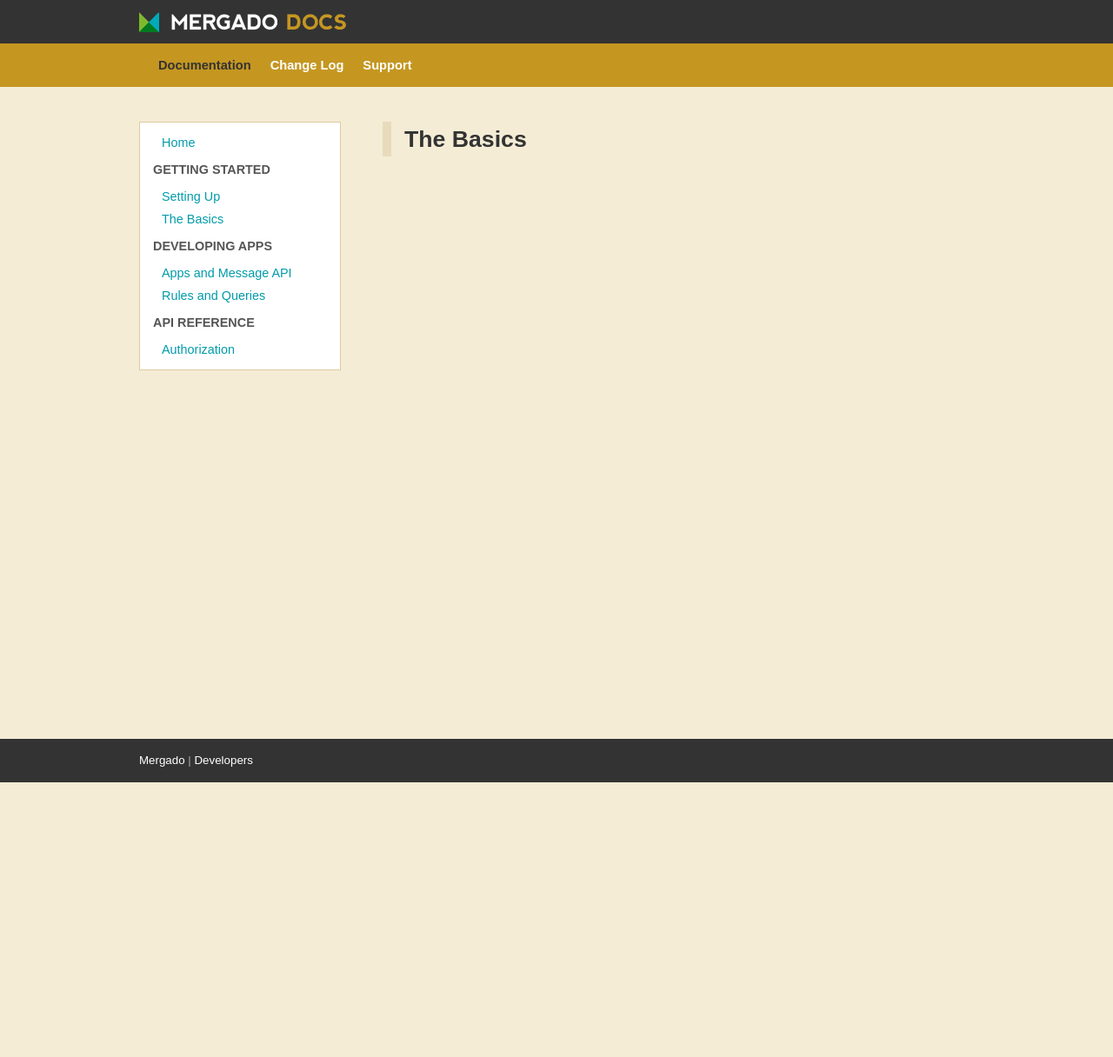
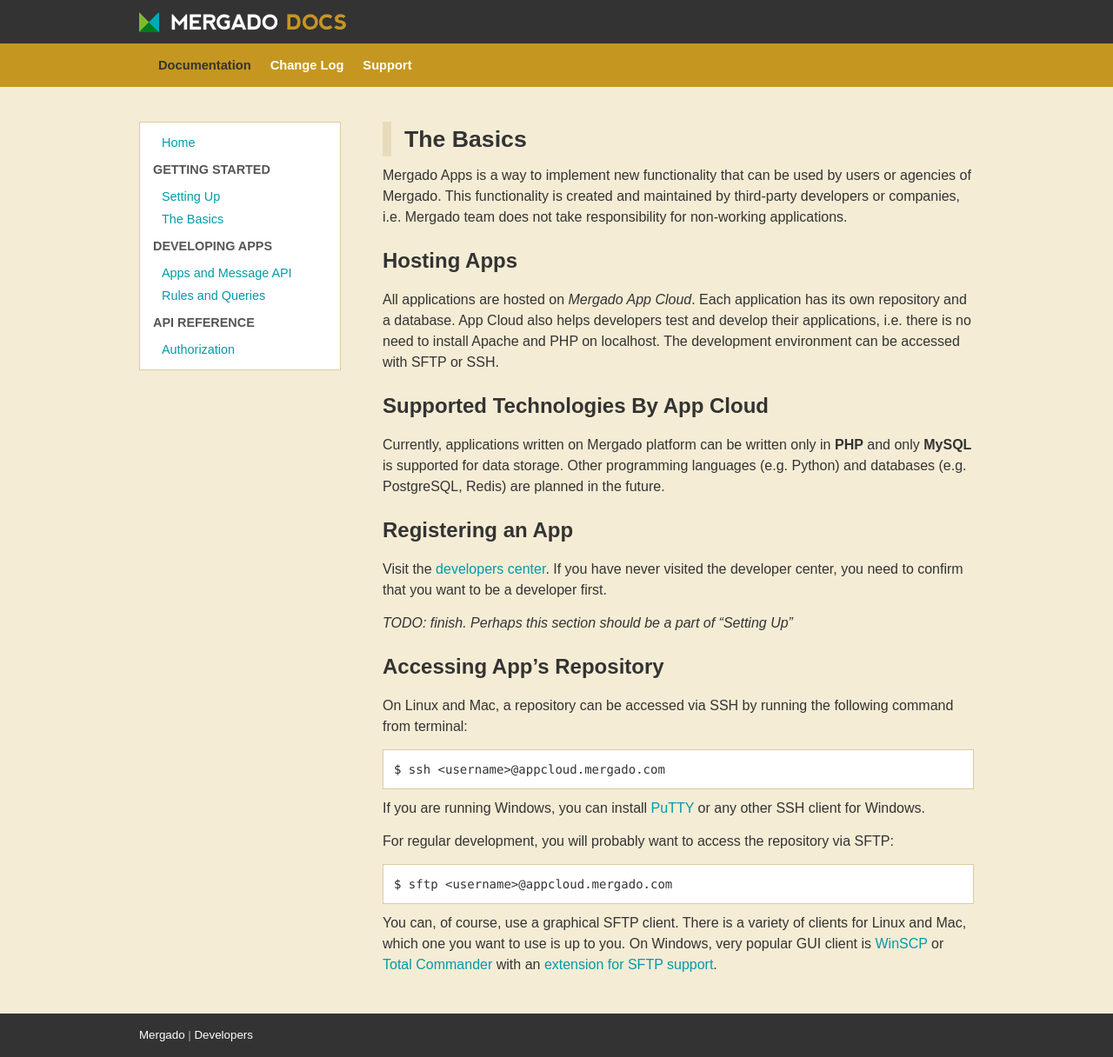
Before and after one commit to michalwiglasz/docs, a Jekyll site: the page built from _posts/2016-04-08-the-basics.md, in a window 1280 px wide. Shown: the whole page at 87% size. Built offline with Jekyll 4.4.1, drawn with Linux system fonts in a browser that asks for light colours; before the commit the page ends 900 px from its top, so only the background shows below that.

Commit message:
First draft of "The Basics" page.

````diff
--- a/_posts/2016-04-08-the-basics.md
+++ b/_posts/2016-04-08-the-basics.md
@@ -6,3 +6,37 @@ date: 2016-04-08 12:44:47
 active_item: ""
 order: 2
 ---
+
+Mergado Apps is a way to implement new functionality that can be used by users or agencies of Mergado. This functionality is created and maintained by third-party developers or companies, i.e. Mergado team does not take responsibility for non-working applications.
+
+## Hosting Apps
+
+All applications are hosted on _Mergado App Cloud_. Each application has its own repository and a database. App Cloud also helps developers test and develop their applications, i.e. there is no need to install Apache and PHP on localhost. The development environment can be accessed with SFTP or SSH.
+
+## Supported Technologies By App Cloud
+
+Currently, applications written on Mergado platform can be written only in **PHP** and only **MySQL** is supported for data storage. Other programming languages (e.g. Python) and databases (e.g. PostgreSQL, Redis) are planned in the future.
+
+## Registering an App
+
+Visit the [developers center](https://developers.mergado.com). If you have never visited the developer center, you need to confirm that you want to be a developer first.
+
+_TODO: finish. Perhaps this section should be a part of "Setting Up"_
+
+## Accessing App's Repository
+
+On Linux and Mac, a repository can be accessed via SSH by running the following command from terminal:
+
+```bash
+$ ssh <username>@appcloud.mergado.com
+```
+
+If you are running Windows, you can install [PuTTY](http://www.putty.org/) or any other SSH client for Windows.
+
+For regular development, you will probably want to access the repository via SFTP:
+
+```bash
+$ sftp <username>@appcloud.mergado.com
+```
+
+You can, of course, use a graphical SFTP client. There is a variety of clients for Linux and Mac, which one you want to use is up to you. On Windows, very popular GUI client is [WinSCP](https://winscp.net/eng/index.php) or [Total Commander](http://www.ghisler.com/) with an [extension for SFTP support](http://www.ghisler.com/plugins.htm).
````
